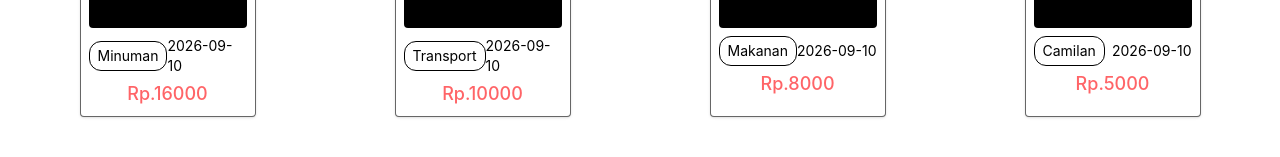
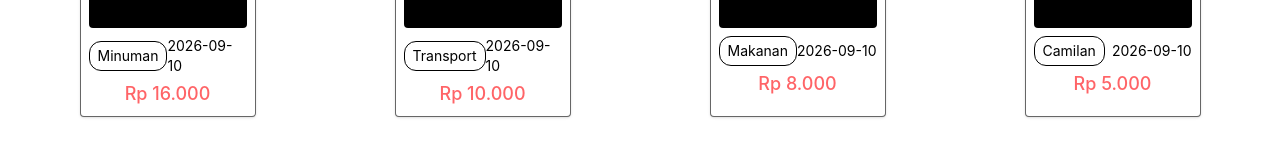
Before and after one commit to egrjati/CatatanPengeluaran, a React (Vite) app: page / in a window 1280 px wide. Shown: the part 165-322 px from the top of the page. Built offline with nearby package versions, Linux system fonts and the light colour scheme.

Commit message:
add format mata uang IDR

```diff
--- a/src/App.jsx
+++ b/src/App.jsx
@@ -1,37 +1,10 @@
 import CardPengeluaran from "@/components/pengeluaran/CardPengeluaran";
-
-const dataPengeluaran = [
-  {
-    id: 1,
-    judul: "Kopi Americano",
-    jumlah: 16000,
-    kategori: "Minuman",
-    tanggal: "2026-09-10",
-  },
-  {
-    id: 2,
-    judul: "Bensin",
-    jumlah: 10000,
-    kategori: "Transport",
-    tanggal: "2026-09-10",
-  },
-  {
-    id: 3,
-    judul: "Nasi",
-    jumlah: 8000,
-    kategori: "Makanan",
-    tanggal: "2026-09-10",
-  },
-  {
-    id: 4,
-    judul: "Pentol",
-    jumlah: 5000,
-    kategori: "Camilan",
-    tanggal: "2026-09-10",
-  },
-];
+// import {useState} from "react";
+import {dataPengeluaran} from "@/data/data";
 
 function App() {
+  // const [pengeluaran, setPengeluaran] = useState(dataPengeluaran);
+
   return (
     <div className="min-h-screen bg-white p-4 space-y-4 text-xl text-black ">
       <h1 className="text-center text-2xl font-bold mb-10">Data Pengeluaran</h1>
--- a/src/components/pengeluaran/CardPengeluaran.jsx
+++ b/src/components/pengeluaran/CardPengeluaran.jsx
@@ -1,3 +1,5 @@
+import {formatRupiah} from "@/utils/format";
+
 function CardPengeluaran({judul, kategori, tanggal, jumlah}) {
     return (
       <li
@@ -14,7 +16,7 @@ function CardPengeluaran({judul, kategori, tanggal, jumlah}) {
           <p className="text-sm">{tanggal}</p>
         </div>
         <h2 className="text-lg mt-1 text-red-400 font-medium text-center">
-          Rp.{jumlah}
+          {formatRupiah.format(jumlah)}
         </h2>
       </li>
     );
--- a/src/data/data.js
+++ b/src/data/data.js
@@ -0,0 +1,30 @@
+export const dataPengeluaran = [
+  {
+    id: 1,
+    judul: "Kopi Americano",
+    jumlah: 16000,
+    kategori: "Minuman",
+    tanggal: "2026-09-10",
+  },
+  {
+    id: 2,
+    judul: "Bensin",
+    jumlah: 10000,
+    kategori: "Transport",
+    tanggal: "2026-09-10",
+  },
+  {
+    id: 3,
+    judul: "Nasi",
+    jumlah: 8000,
+    kategori: "Makanan",
+    tanggal: "2026-09-10",
+  },
+  {
+    id: 4,
+    judul: "Pentol",
+    jumlah: 5000,
+    kategori: "Camilan",
+    tanggal: "2026-09-10",
+  },
+];
--- /dev/null
+++ b/src/utils/format.js
@@ -0,0 +1,5 @@
+export const formatRupiah = new Intl.NumberFormat("id-ID" , {
+    style: "currency",    // format mata uang
+    currency: "IDR",      // mata uang -> Rp
+    maximumFractionDigits: 0, //Buang ,00 | Rp tidak pakai sen
+});
```
